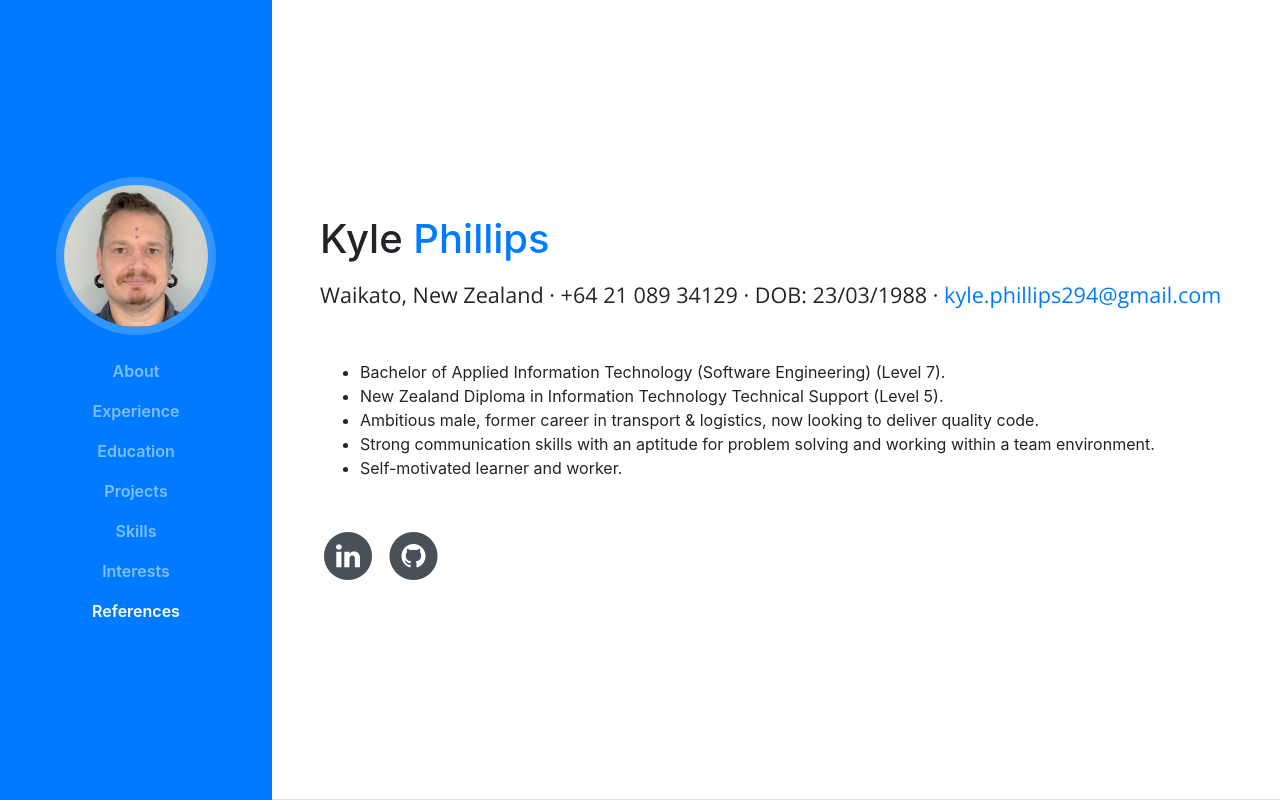
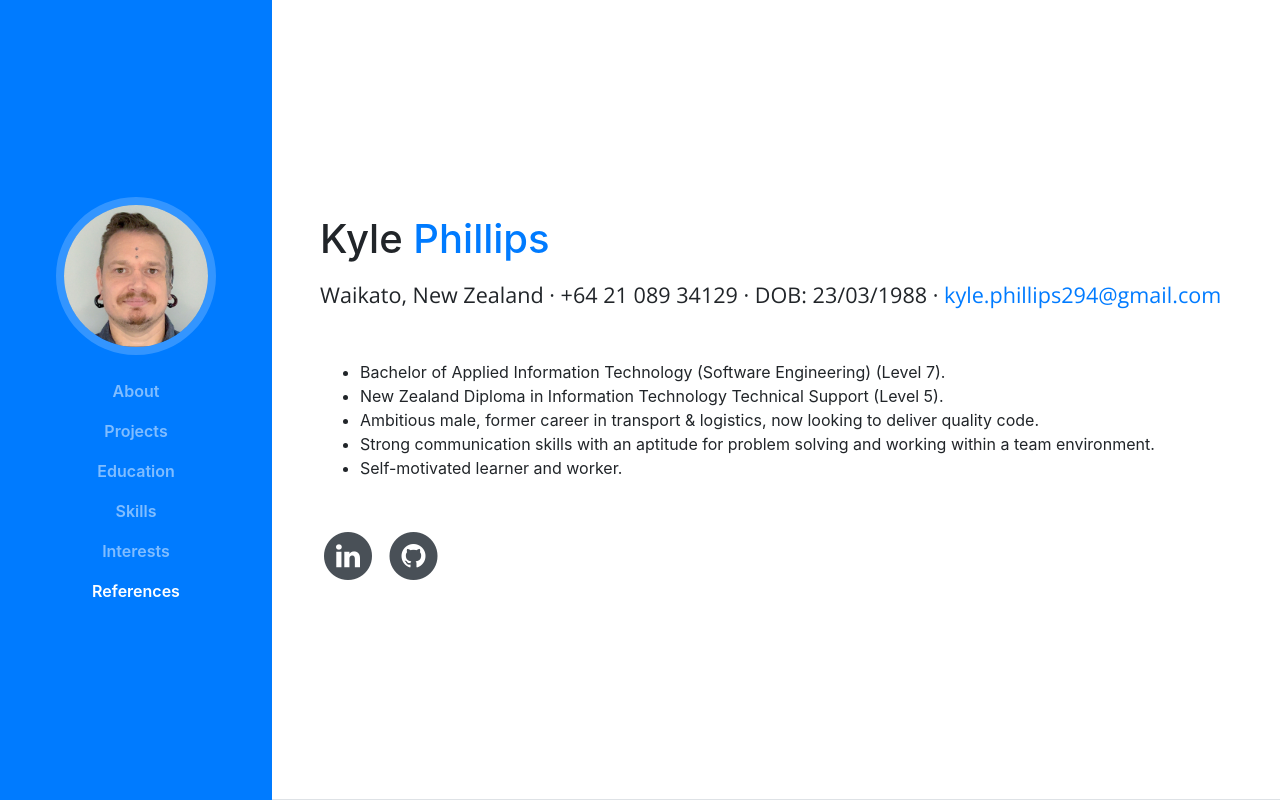
Before and after one commit to kylejphillips88/kylejphillips88.github.io, a website with bundled scripts: page index.html in a window 1280 px wide. Shown: the top 800 px of the page. Built offline with nearby package versions, Linux system fonts and the light colour scheme; a web font is replaced by a local one.

Commit message:
Update index.html

```diff
--- a/index.html
+++ b/index.html
@@ -43,13 +43,10 @@
             <a class="nav-link js-scroll-trigger" href="#about">About</a>
           </li>
           <li class="nav-item">
-            <a class="nav-link js-scroll-trigger" href="#experience">Experience</a>
+            <a class="nav-link js-scroll-trigger" href="#projects">Projects</a>
           </li>
           <li class="nav-item">
             <a class="nav-link js-scroll-trigger" href="#education">Education</a>
-          </li>
-          <li class="nav-item">
-            <a class="nav-link js-scroll-trigger" href="#projects">Projects</a>
           </li>
           <li class="nav-item">
             <a class="nav-link js-scroll-trigger" href="#skills">Skills</a>
```
